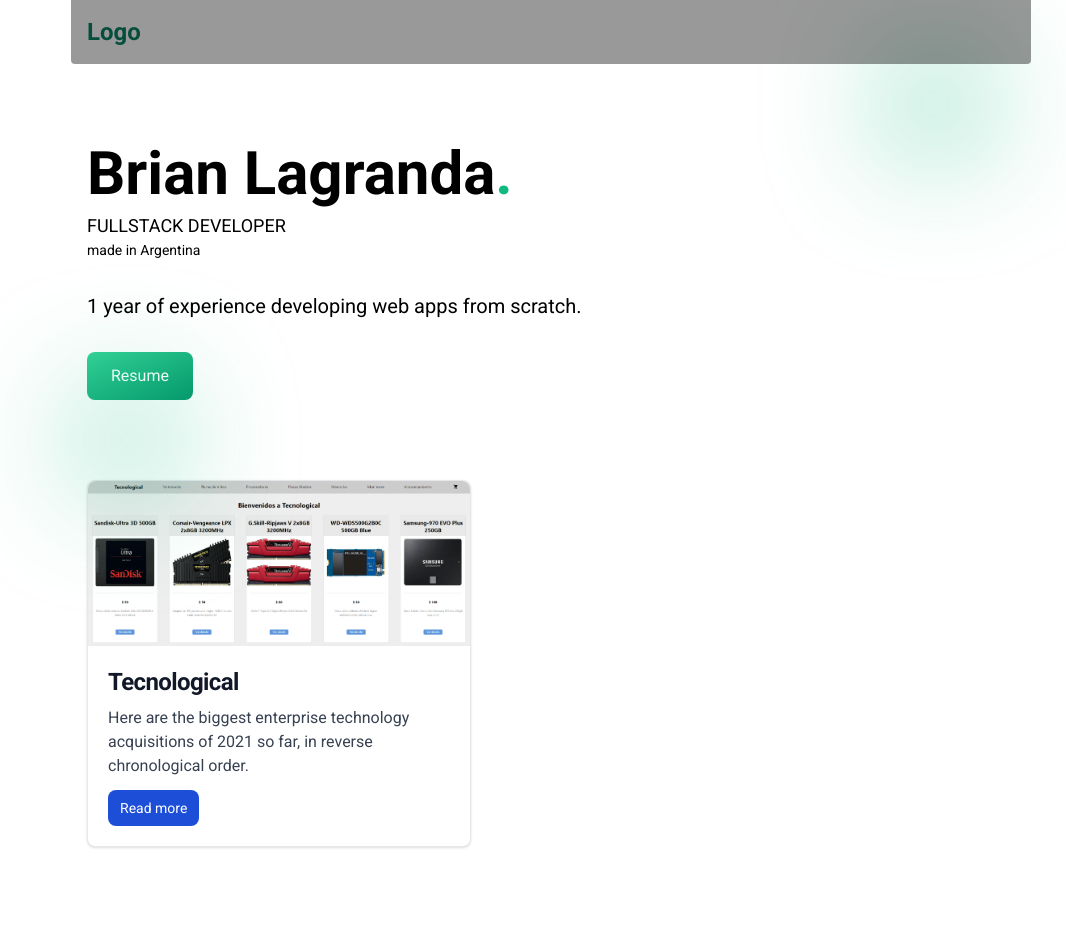
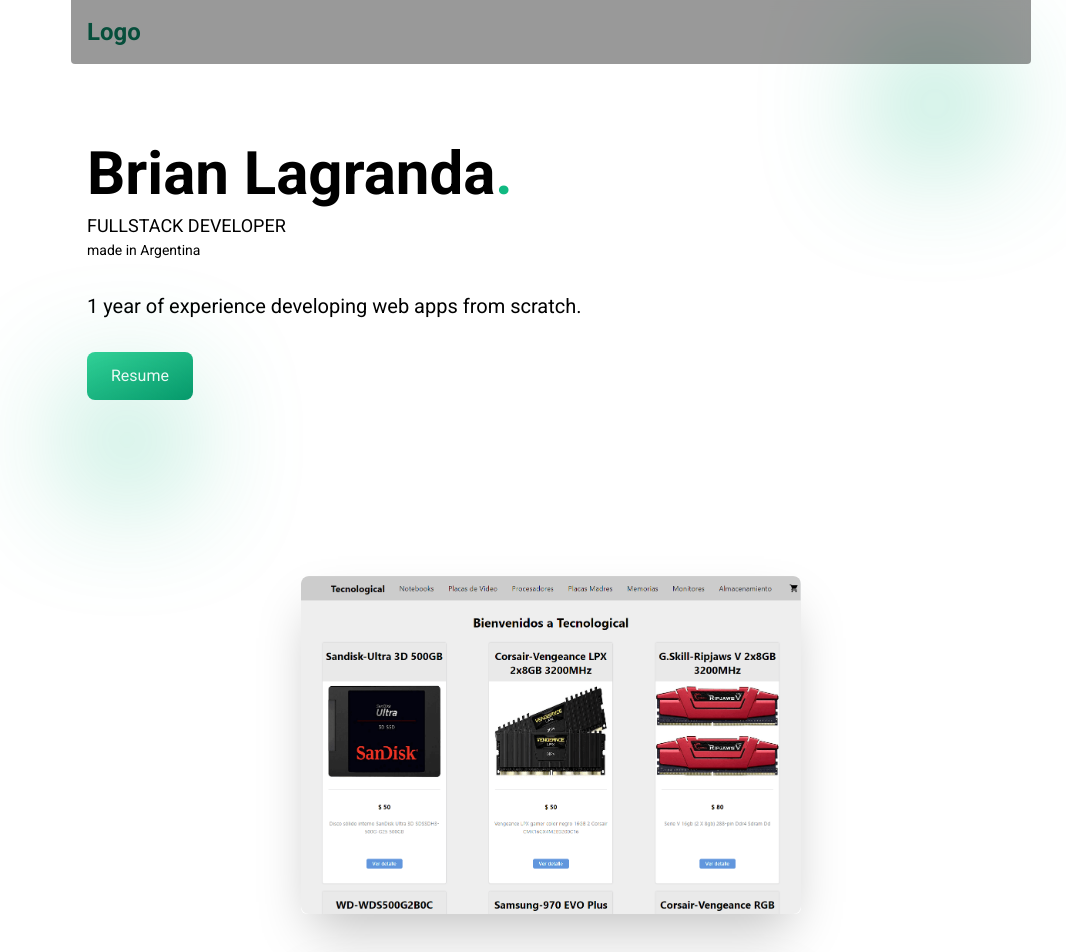
Before and after one commit to brianlagranda/portfolio, a Next.js app: page / in a window 1280 px wide. Shown: the top 952 px of the page, without its empty margins (89-1155 px from the left). Built offline with nearby package versions, Linux system fonts and the light colour scheme.

Commit message:
Fixed: projects component hover

```diff
--- a/app/page.jsx
+++ b/app/page.jsx
@@ -3,6 +3,8 @@
 import Projects from '../components/Projects';
 import Contact from '../components/Contact';
 import Footer from '../components/Footer';
+
+import Link from 'next/link';
 
 import ScrollToTopButton from '../components/ScrollToTopButton';
 
--- a/components/Intro.jsx
+++ b/components/Intro.jsx
@@ -2,6 +2,7 @@
 
 import Button from './Button';
 import { useRouter } from 'next/navigation';
+import Link from 'next/link';
 
 export default function Intro() {
   const router = useRouter();
@@ -17,14 +18,9 @@
       <p className='my-8 text-xl'>
         1 year of experience developing web apps from scratch.
       </p>
-      <Button
-        text='Resume'
-        onClick={() =>
-          router.push(
-            'https://drive.google.com/file/d/1lRV-emE6UQbvedsJoysIiPhxSrlU258Z/view?usp=sharing'
-          )
-        }
-      ></Button>
+      <Link href='/resume.pdf'>
+        <Button text='Resume'></Button>
+      </Link>
       <div className='rounded-full  bg-emerald-500/80 blur-3xl h-20 w-20 flex self-end'></div>
     </section>
   );
--- a/components/Projects.jsx
+++ b/components/Projects.jsx
@@ -1,54 +1,95 @@
+'use client';
+
 import Image from 'next/image';
+import { useState } from 'react';
 
 const projects = [
   {
     id: crypto.randomUUID(),
-    title: 'Tecnological',
+    title: 'Blog',
     skills: ['❤', '🧡', '💛', '💚', '💙', '💜'],
     img: '/img/projects/tecnological.png',
+    alt: 'Ecommerce project Tecnological',
+    urlDeploy: 'urlDeploy',
+    urlGithub: 'urlGithub',
+  },
+  {
+    id: crypto.randomUUID(),
+    title: 'Tecnological',
+    skills: ['❤', '🧡', '💛', '💚'],
+    img: '/img/projects/tecnological.png',
+    alt: 'Ecommerce project Tecnological',
+    urlDeploy: 'urlDeploy',
+    urlGithub: 'urlGithub',
+  },
+  {
+    id: crypto.randomUUID(),
+    title: 'Landing Page',
+    skills: ['❤', '🧡', '💚', '💙', '💜'],
+    img: '/img/projects/tecnological.png',
+    alt: 'Ecommerce project Tecnological',
     urlDeploy: 'urlDeploy',
     urlGithub: 'urlGithub',
   },
 ];
 
 export default function Projects() {
+  const [activeProject, setActiveProject] = useState(null);
+
+  const handleCheckboxChange = id => {
+    if (activeProject === id) {
+      setActiveProject(null);
+    } else {
+      setActiveProject(id);
+    }
+  };
+
   return (
-    <>
-      {projects.map(({ id, title, skills, img, urlDeploy, urlGithub }) => (
-        <div
+    <section
+      id='projects'
+      className='w-full mt-24 flex flex-wrap gap-10 justify-center'
+    >
+      {projects.map(({ id, title, skills, img, alt, urlDeploy, urlGithub }) => (
+        <label
           key={id}
-          className='max-w-sm bg-white border border-gray-200 rounded-lg shadow dark:bg-gray-800 dark:border-gray-700'
+          className={`group relative overflow-hidden rounded-md shadow-2xl`}
         >
-          <a href='#'>
+          <input
+            type='checkbox'
+            className=' hidden h-full'
+            checked={activeProject === id}
+            onChange={() => handleCheckboxChange(id)}
+          />
+          <div className={`project ${activeProject === id ? 'active' : ''}`}>
             <Image
-              width='500'
-              height='500'
-              priority={true}
+              width={500}
+              height={500}
               style={{ objectFit: 'contain' }}
-              className='rounded-t-lg'
+              className='rounded-lg ease-in-out duration-500 group-hover:rotate-6 group-hover:scale-125'
               src={img}
-              alt='Ecommerce project Tecnological'
+              alt={alt}
             />
-          </a>
-          <div className='p-5'>
-            <a href='#'>
-              <h5 className='mb-2 text-2xl font-bold tracking-tight text-gray-900 dark:text-white'>
-                {title}
-              </h5>
-            </a>
-            <p className='mb-3 font-normal text-gray-700 dark:text-gray-400'>
-              Here are the biggest enterprise technology acquisitions of 2021 so
-              far, in reverse chronological order.
-            </p>
-            <a
-              href='#'
-              className='inline-flex items-center px-3 py-2 text-sm font-medium text-center text-white bg-blue-700 rounded-lg hover:bg-blue-800 focus:ring-4 focus:outline-none focus:ring-blue-300 dark:bg-blue-600 dark:hover:bg-blue-700 dark:focus:ring-blue-800'
-            >
-              Read more
-            </a>
+            {activeProject === id && (
+              <div className='absolute inset-0 flex flex-col items-center justify-center bg-black/60 hover:animate-curtainEnter'>
+                <h2 className='text-white text-lg font-semibold mb-4'>
+                  {title}
+                </h2>
+                <div className='flex space-x-4'>
+                  <button className='bg-blue-500 text-white px-4 py-2 rounded hover:bg-blue-600'>
+                    Button 1
+                  </button>
+                  <button className='bg-red-500 text-white px-4 py-2 rounded hover:bg-red-600'>
+                    Button 2
+                  </button>
+                </div>
+                <div className='flex justify-center w-full content-center h-12 mt-8 items-center bg-black/40 backdrop-blur-sm'>
+                  {skills}
+                </div>
+              </div>
+            )}
           </div>
-        </div>
+        </label>
       ))}
-    </>
+    </section>
   );
 }
--- a/tailwind.config.js
+++ b/tailwind.config.js
@@ -40,8 +40,8 @@
           },
         },
         curtainEnter: {
-          '0%': { transform: 'translateY(-50%)', opacity: 0 },
-          '100%': { transform: 'translateY(0)', opacity: 1 },
+          '0%': { transform: 'translateY(-50%)' },
+          '100%': { transform: 'translateY(0)' },
         },
         curtainExit: {
           '0%': { transform: 'translateY(0)', opacity: 1 },
```
Also changed, not shown: public/img/projects/tecnological.PNG, 1 other file (tests, documents, lock files or other folders).
